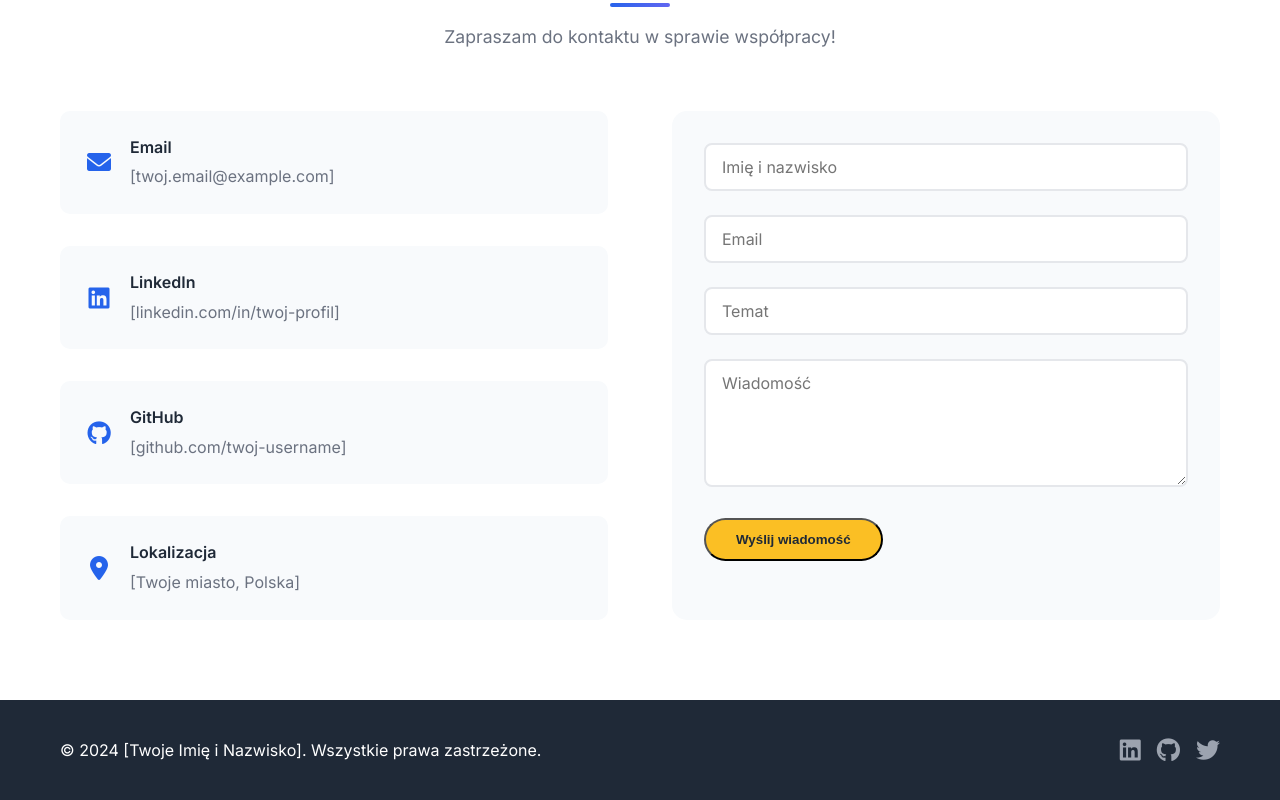
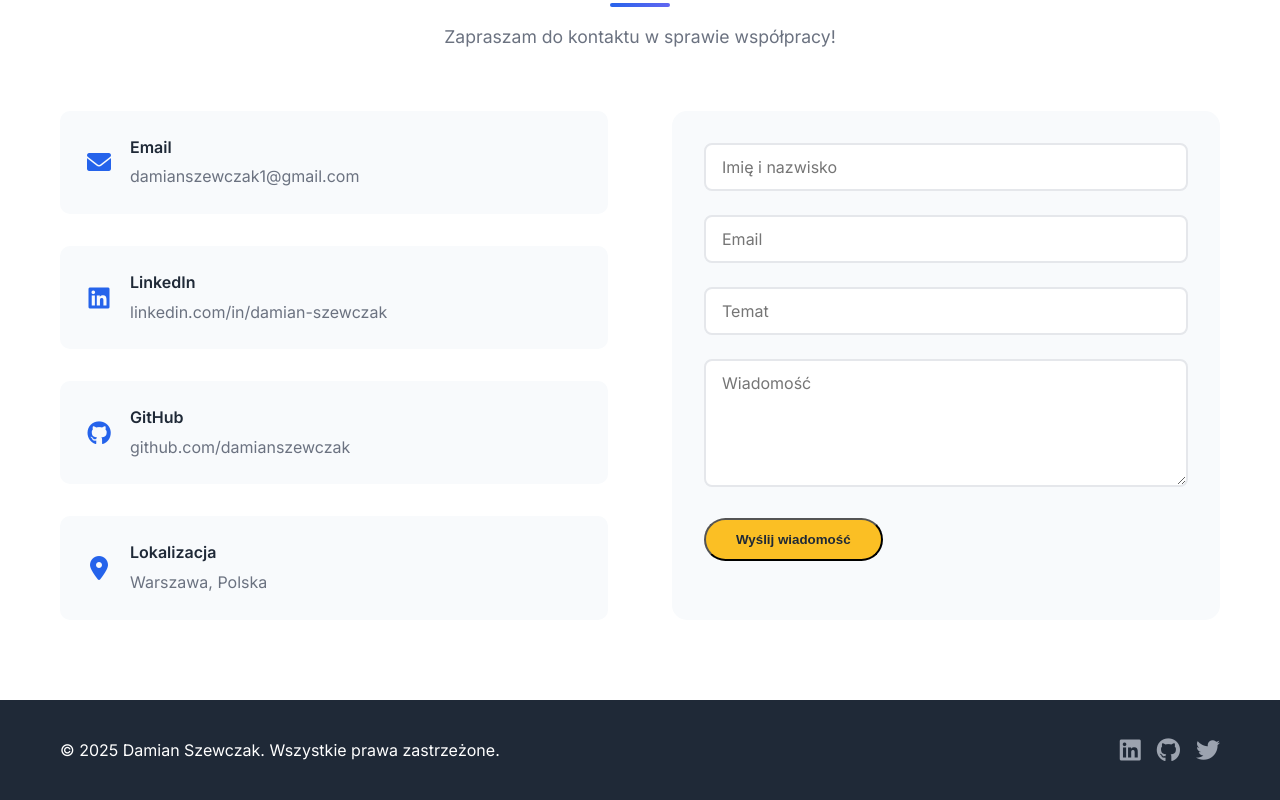
Before and after one commit to damianszewczak/damianszewczak, a plain HTML site: page index.html in a window 1280 px wide. Shown: the part 3631-4431 px from the top of the page. Drawn offline with Linux system fonts and the light colour scheme.

Commit message:
Update index.html

```diff
--- a/index.html
+++ b/index.html
@@ -311,28 +311,28 @@
                         <i class="fas fa-envelope"></i>
                         <div>
                             <h4>Email</h4>
-                            <p>[twoj.email@example.com]</p>
+                            <p>damianszewczak1@gmail.com</p>
                         </div>
                     </div>
                     <div class="contact-item">
                         <i class="fab fa-linkedin"></i>
                         <div>
                             <h4>LinkedIn</h4>
-                            <p>[linkedin.com/in/twoj-profil]</p>
+                            <p>linkedin.com/in/damian-szewczak</p>
                         </div>
                     </div>
                     <div class="contact-item">
                         <i class="fab fa-github"></i>
                         <div>
                             <h4>GitHub</h4>
-                            <p>[github.com/twoj-username]</p>
+                            <p>github.com/damianszewczak</p>
                         </div>
                     </div>
                     <div class="contact-item">
                         <i class="fas fa-map-marker-alt"></i>
                         <div>
                             <h4>Lokalizacja</h4>
-                            <p>[Twoje miasto, Polska]</p>
+                            <p>Warszawa, Polska</p>
                         </div>
                     </div>
                 </div>
@@ -360,7 +360,7 @@
     <!-- Footer -->
     <footer class="footer">
         <div class="container">
-            <p>&copy; 2024 [Twoje Imię i Nazwisko]. Wszystkie prawa zastrzeżone.</p>
+            <p>&copy; 2025 Damian Szewczak. Wszystkie prawa zastrzeżone.</p>
             <div class="social-links">
                 <a href="#"><i class="fab fa-linkedin"></i></a>
                 <a href="#"><i class="fab fa-github"></i></a>
```
